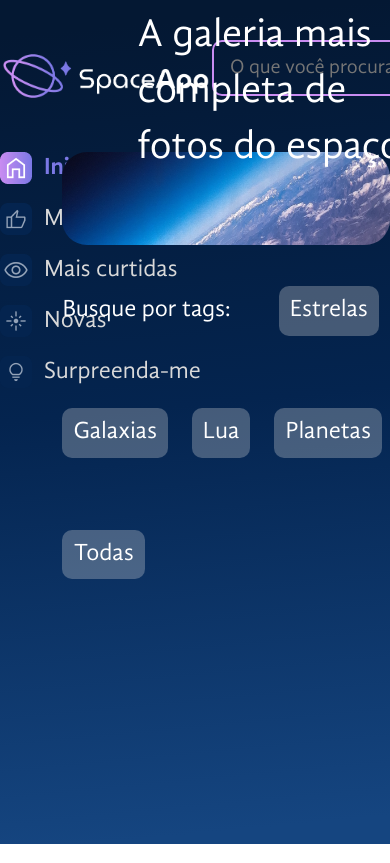
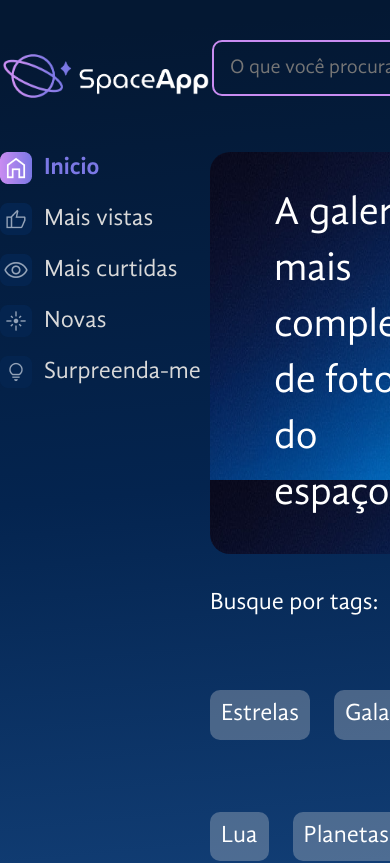
Before and after one commit to vinicius-crispim/space-app, a React (Vite) app: page / in a window 390 px wide. Shown: the top 863 px of the page. Built offline with nearby package versions, Linux system fonts and the light colour scheme.

Commit message:
Banner responsivo

```diff
--- a/src/App.jsx
+++ b/src/App.jsx
@@ -14,7 +14,7 @@ const FundoGradiente = styled.div`
 const MainContainer =styled.main`
 
   display: grid;
-  grid-template-columns: 16% auto;
+  grid-template-columns: 210px auto;
   align-items: top;
 `
 
@@ -27,7 +27,7 @@ function App() {
       <MainContainer>
         <BarraLateral/>
         <div>
-          <ImagemDestaque/>
+          <ImagemDestaque titulo='A galeria mais completa de fotos do espaço!' imagem='/src/assets/banner.png'/>
           <TagsSection />
         </div>
       </MainContainer>
--- a/src/componentes/ImagemDestaque/index.jsx
+++ b/src/componentes/ImagemDestaque/index.jsx
@@ -1,31 +1,29 @@
 import { styled } from "styled-components";
 
-const ImagemDestaqueStyled = styled.img`
+const ImagemDestaqueStyled = styled.figure`
+    background-image: ${props => `url(${props.$backgroundImage})`};
+    border-radius: 20px;
+    display: flex;
+    align-items: center;
+    min-height: 328px;
+    border-radius: 20px;
     max-width: 100%;
-    border-radius: 25px;
-`
-const SecaoImagemDestaque = styled.section`
-    position: relative;
+    margin: 0;
     h2{
-        position: absolute;
-        bottom: 75px;
-        margin: 0;
-        left:75px;
         font-size: 40px;
-        font-family: GandhiSansRegular;
         font-weight: 400;
-        width: 301px;
+        max-width: 300px;
+        padding: 0 64px;
         color: #FFFFFF;
         line-height: 1.4;
     }
+`
 
-`
-const ImagemDestaque = () => {
+const ImagemDestaque = ({titulo, imagem}) => {
     return (
-        <SecaoImagemDestaque>
-            <ImagemDestaqueStyled src='/src/assets/banner.png' alt="Imagem em destaque"/>
-            <h2>A galeria mais completa de fotos do espaço!</h2>
-        </SecaoImagemDestaque>
+        <ImagemDestaqueStyled $backgroundImage={imagem}>
+            <h2>{titulo}</h2>
+        </ImagemDestaqueStyled>
     )
 }
 
```
